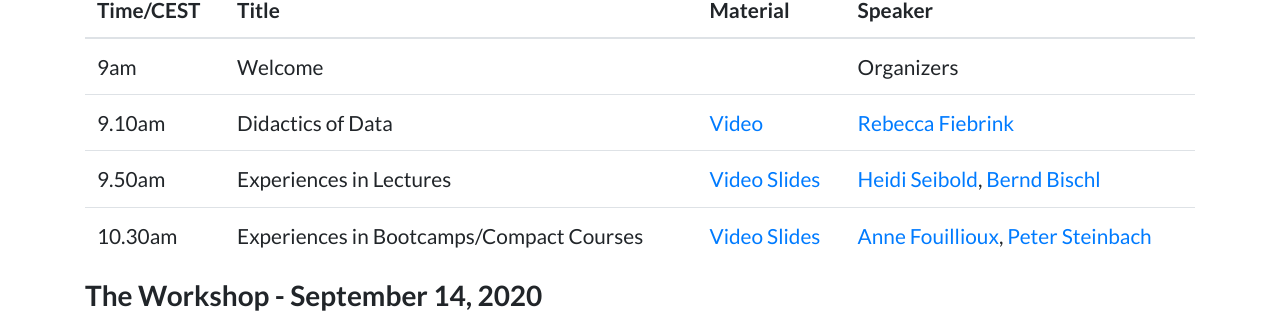
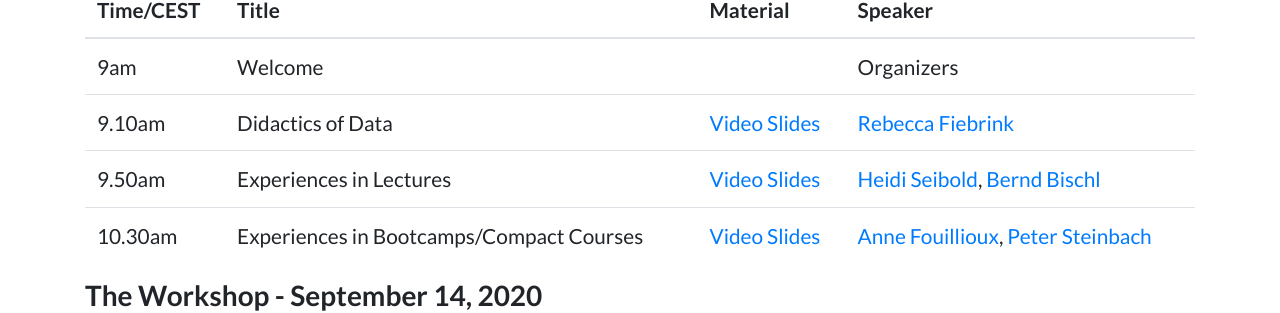
Before and after one commit to teaching-ml/2020, a Jekyll site: the page built from index.md, in a window 1280 px wide and 900 px high, scrolled down 1848 px. Shown: the part 150-463 px from the top of the window. Built offline with Jekyll 4.4.1, drawn with Linux system fonts in a browser that asks for light colours.

Commit message:
added rebeccas slides closes #21

```diff
--- a/index.md
+++ b/index.md
@@ -31,7 +31,7 @@ To prepare for the workshop, we plan one online event with talks before the conf
 | Time/CEST | Title                                          | Material                                  | Speaker             |
 | :--      | :--                                            | :--                 | ---                 |
 | 9am | Welcome                                        |                                         | Organizers          |
-| 9.10am | Didactics of Data                              | [Video](https://youtu.be/qGYGhpwG9iI) | [Rebecca Fiebrink](https://www.doc.gold.ac.uk/~mas01rf/homepage/)    |
+| 9.10am | Didactics of Data                              | [Video](https://youtu.be/qGYGhpwG9iI) [Slides](./download/TeachingML_Fiebrink_ECMLPKDDDWorkshop.pdf) | [Rebecca Fiebrink](https://www.doc.gold.ac.uk/~mas01rf/homepage/)    |
 | 9.50am | Experiences in Lectures                        | [Video](https://youtu.be/-UYcUy-9kD8) [Slides](https://tinyurl.com/teachingML) | [Heidi Seibold](http://www.compstat.statistik.uni-muenchen.de/people/seibold/), [Bernd Bischl](https://www.compstat.statistik.uni-muenchen.de/people/bischl/) |
 | 10.30am | Experiences in Bootcamps/Compact Courses       | [Video](https://youtu.be/FuQk56oTl5w) [Slides](https://codimd.carpentries.org/p/GfvkCWTYA#/) | [Anne Fouillioux](https://www.mn.uio.no/geo/english/people/adm/annefou/), [Peter Steinbach](https://github.com/psteinb/) |
 
```
Also changed, not shown: 1 other file.
